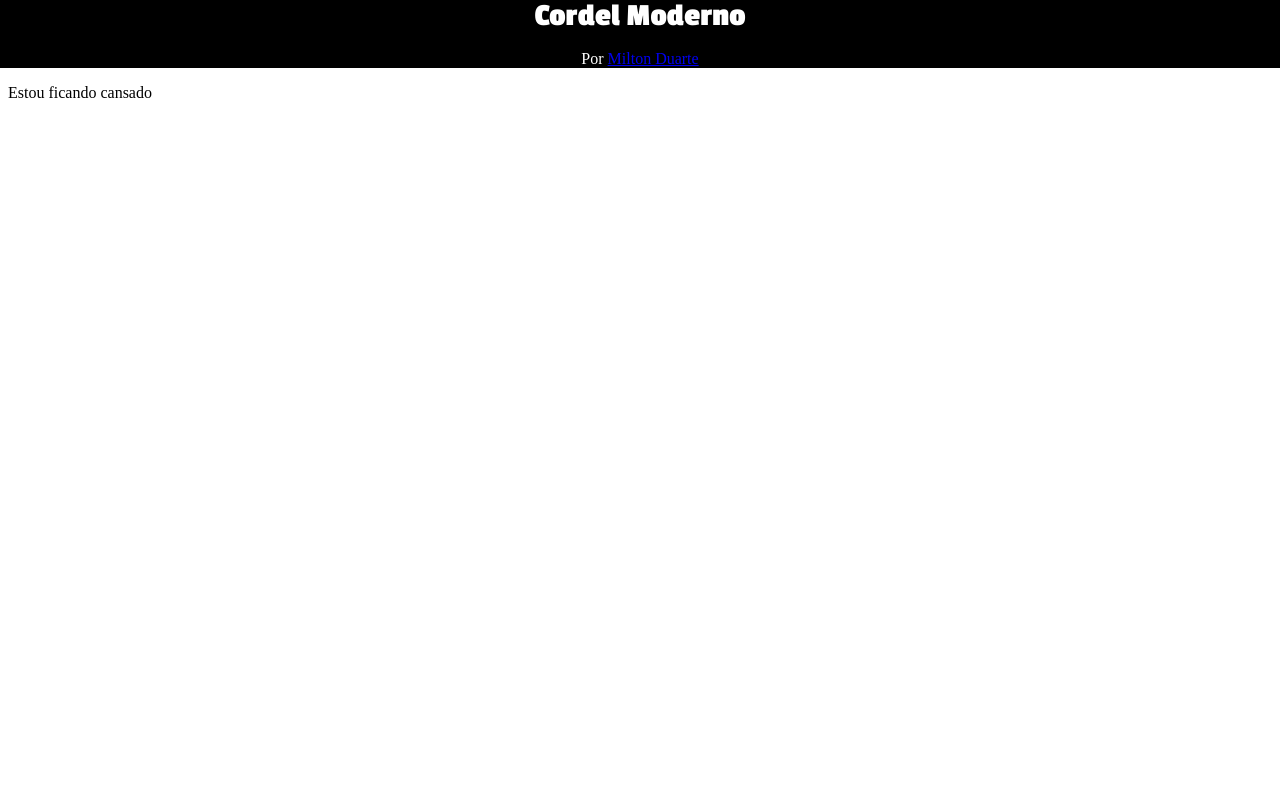
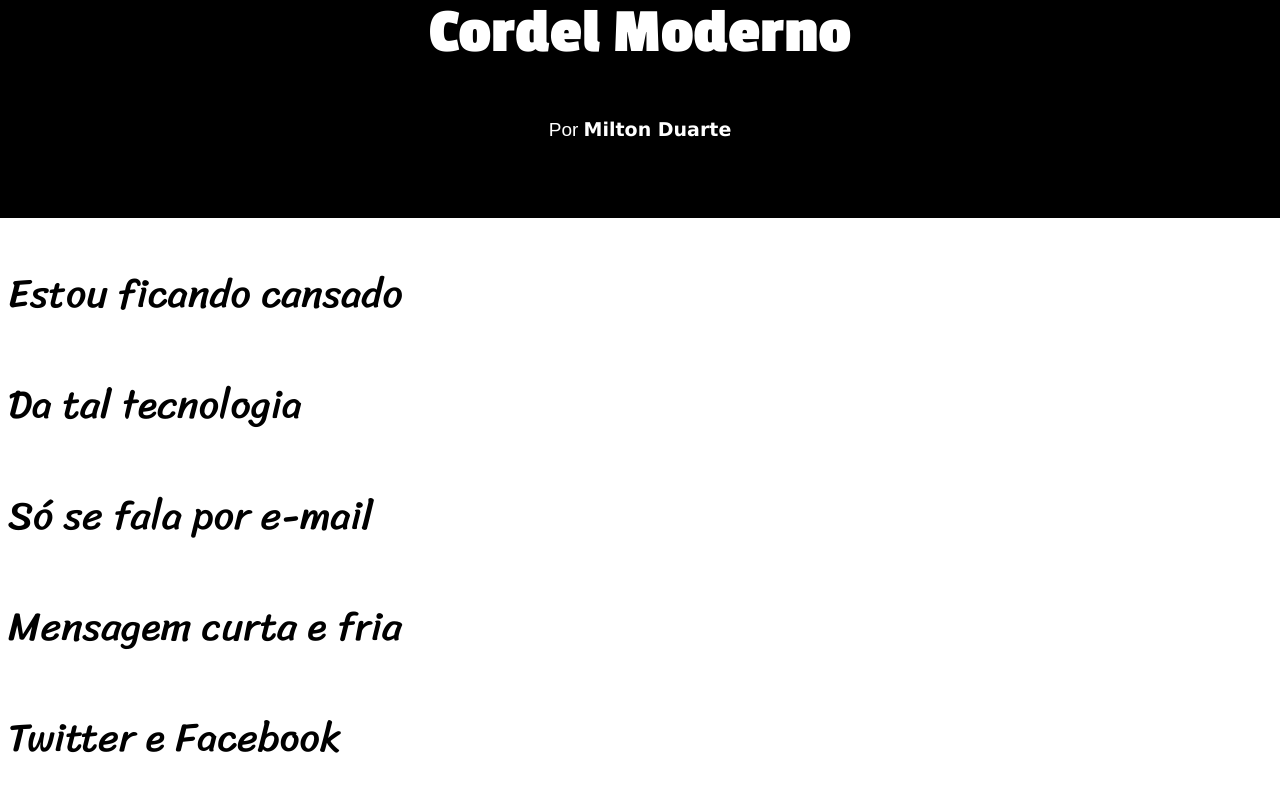
Before and after one commit to IkaroHM/html-css, a plain HTML site: page modulo_3/desafios/meu_desafio/index.html in a window 1280 px wide. Shown: the top 795 px of the page. Drawn offline with Linux system fonts and the light colour scheme.

Commit message:
éeéé fiz o site...

```diff
--- a/modulo_3/desafios/meu_desafio/index.html
+++ b/modulo_3/desafios/meu_desafio/index.html
@@ -15,7 +15,7 @@
     <main>
         <article>
             <div class="txt">
-                <p->Estou ficando cansado</p->
+                <p>Estou ficando cansado</p>
                 <p>Da tal tecnologia</p>
                 <p>Só se fala por e-mail</p>
                 <p>Mensagem curta e fria</p>
@@ -25,25 +25,29 @@
             </div>
 
             <div class="i1">
-                <div class="txtimg">
-                    <p>Não é mais como era antes</p>
-                    <p>É tudo abreviado</p>
-                    <p>"Você" só tem duas letras</p>
-                    <p>O "O" e o "E" foi riscado</p>
-                    <p>Para declarar o amor</p>
-                    <p>Basta botar uma flor</p>
-                    <p>E um coração desenhado.</p>
-                </div>
+                    <p class="txtimg">Não é mais como era antes
+                    <br>
+                    É tudo abreviado
+                    <br>
+                    "Você" só tem duas letras
+                    <br>
+                    O "O" e o "E" foi riscado
+                    <br>
+                    Para declarar o amor
+                    <br>
+                    Basta botar uma flor
+                    <br>
+                    E um coração desenhado.</p>
             </div>
 
             <div class="txt">
-                <p>Arroba agora não pesa</p>
-                <p>É parte de um endereço</p>
-                <p>Ponto final nem se usa</p>
-                <p>Ou vai até no começo</p>
-                <p>Agora é .com</p>
-                <p>Se o saite é muito bom</p>
-                <p>Ele vale um alto preço.</p>
+                <p>Arroba agora não pesa
+                É parte de um endereço
+                Ponto final nem se usa
+                Ou vai até no começo
+                gora é .com
+                Se o saite é muito bom
+                Ele vale um alto preço.</p>
             </div>
 
              <div class="txt">
--- a/modulo_3/desafios/meu_desafio/style.css
+++ b/modulo_3/desafios/meu_desafio/style.css
@@ -8,7 +8,7 @@ header {
     background-color: black;
     text-align: center;
     margin: -10px -10px 0px -10px;
-    max-height: px;
+    height: 220px;
 }
 
 h1 {
@@ -16,8 +16,61 @@ h1 {
     font-weight: bold;
     color: white;
     margin: auto;
+    font-size: 4em;
+    margin-bottom: 50px;
 }
 
-p {
+header > p {
     color: white;
+    font-size: 19px;
+    text-align: center;
+    font-family: Arial, Helvetica, sans-serif;
 }
+
+a {
+    color: white;
+    font-family: Verdana, Geneva, Tahoma, sans-serif;
+    font-weight: bold;
+    text-decoration: none;
+}
+
+a:hover {
+    text-decoration: underline;
+}
+
+ main p {
+    font-size: 40px;
+    font-family: 'Sriracha';
+}
+
+.i1 {
+    background-image: url('imagens/background001.jpg');
+    background-position: center;
+    background-size: cover;
+    background-repeat: fixed;
+    background-attachment: fixed;
+}
+
+.txtimg {
+    color: rgb(255, 255, 255);
+    background-color: rgba(20, 18, 18, 0.534);
+}
+
+.i2 {
+    background-image: url('imagens/background002.jpg');
+    background-position: center;
+    background-size: cover;
+    background-repeat: fixed;
+    background-attachment: fixed;
+}
+
+footer {
+    color: white;
+    background-color: black;
+    font-family: Arial, Helvetica, sans-serif;
+    margin: 0px -10px -20px -20px;
+    padding: 2px;
+    padding-top: 2px;
+    padding-bottom: 1px;
+    text-align: center;
+}
```
